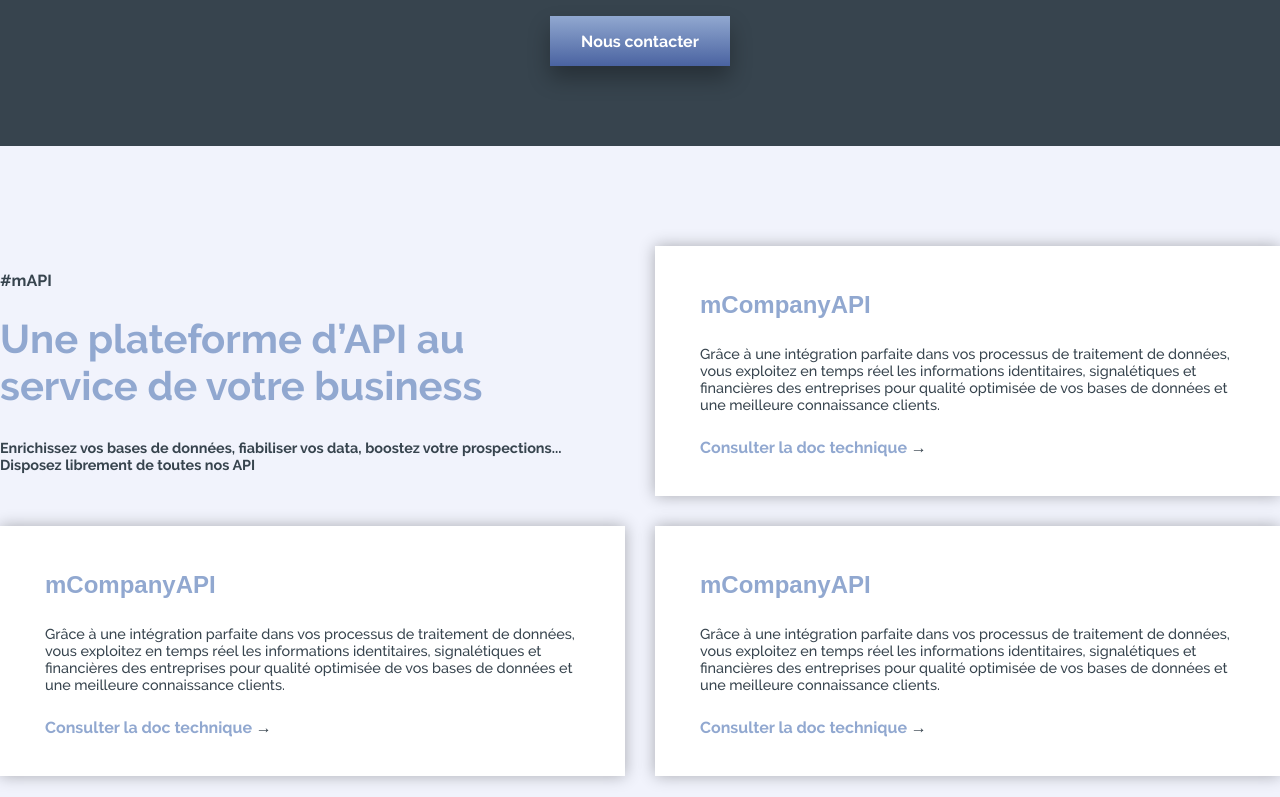
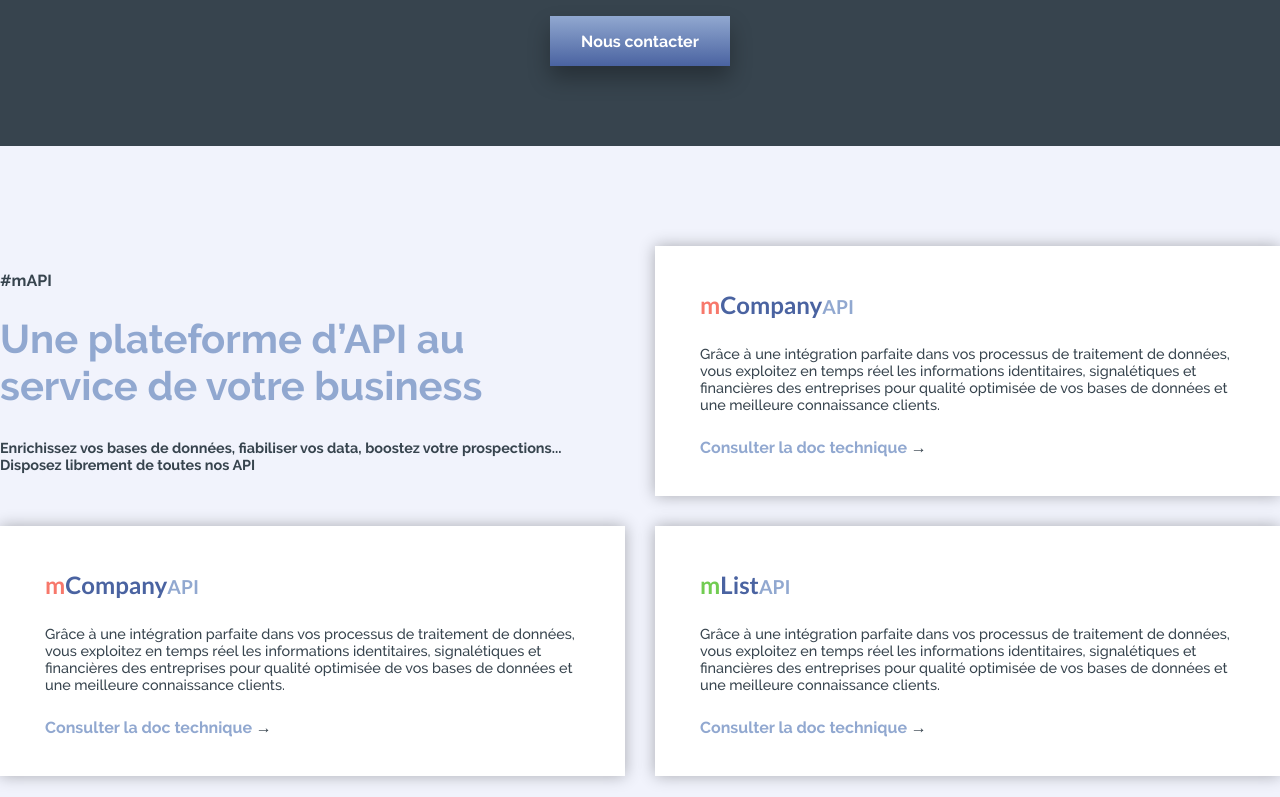
Before and after one commit to ibazhenka/manageo, a plain HTML site: page index.html in a window 1280 px wide. Shown: the part 2553-3350 px from the top of the page. Drawn offline with nearby package versions, Linux system fonts and the light colour scheme.

Commit message:
fixed title of api items and fixet font of chiffers-item subtitle

```diff
--- a/css/typography.css
+++ b/css/typography.css
@@ -32,6 +32,12 @@
     src: url(../fonts/Raleway-Regular.ttf);
     line-height: 1.2;
     font-weight: 300;
+}
+@font-face{
+    font-family: "Lato Bold";
+    src: url(../fonts/Lato-Bold.ttf);
+    line-height: 1.2;
+    font-weight: 700;
 }
 
 .t-quest-conact-header {
@@ -149,9 +155,10 @@
 .t-title-chiffres{
     width: 200px;
     font-size: 1em;
-    font-family: "Raleway Bold", sans-serif;
+    font-family: "Raleway SemiBold", sans-serif;
     color: rgb(255, 255, 255);
 }
+
 .t-title-contact{
     font-size: 2.5em;
     font-family: "Raleway SemiBold", sans-serif;
@@ -184,10 +191,19 @@
 
 .t-title-api{
     font-size: 1.5em;
-    font-family: 'Raleway', sans-serif;
+    font-family: "Lato Bold", sans-serif;
+    color: rgb(74, 99, 161);
+    line-height: 1.2;
+}
+.t-red{
+    color: rgb(247, 120, 107);
+}
+.t-green{
+    color: rgb(113, 204, 81);
+}
+.t-api{
+    font-size: 0.8em;
     color: rgb(145, 168, 208);
-    font-weight: bold;
-    line-height: 1.2;
 }
 .t-subtitle-api{
     font-size: 0.9em;
--- a/index.html
+++ b/index.html
@@ -225,19 +225,19 @@
                     <div class="t-subtitle-api" style="margin-top: 30px">Enrichissez vos bases de données, fiabiliser vos data, boostez votre prospections... Disposez librement de toutes nos API</div>
                 </div>
                 <div class="api-item">
-                    <div class="t-title-api">mCompanyAPI</div>
+                    <div class="t-title-api"><span class="t-red">m</span>Company<span class="t-api">API</span></div>
                     <div class="t-txt-api api-txt">Grâce à une intégration parfaite dans vos processus de traitement de données, vous exploitez en temps réel les informations identitaires, signalétiques et financières des entreprises pour qualité optimisée de vos bases de données et une meilleure connaissance clients.</div>
                     <div class="t-txt-arrow api-arrow">Consulter la doc technique <span class="t-arrow-dark"> → </span></div>
                 </div>
             </div>
             <div class="row-api second-row-api">
                 <div class="api-item">
-                    <div class="t-title-api">mCompanyAPI</div>
+                    <div class="t-title-api"><span class="t-red">m</span>Company<span class="t-api">API</span></div>
                     <div class="t-txt-api api-txt">Grâce à une intégration parfaite dans vos processus de traitement de données, vous exploitez en temps réel les informations identitaires, signalétiques et financières des entreprises pour qualité optimisée de vos bases de données et une meilleure connaissance clients.</div>
                     <div class="t-txt-arrow api-arrow">Consulter la doc technique <span class="t-arrow-dark"> → </span></div>
                 </div>
                 <div class="api-item">
-                    <div class="t-title-api">mCompanyAPI</div>
+                    <div class="t-title-api"><span class="t-green">m</span>List<span class="t-api">API</span></div>
                     <div class="t-txt-api api-txt">Grâce à une intégration parfaite dans vos processus de traitement de données, vous exploitez en temps réel les informations identitaires, signalétiques et financières des entreprises pour qualité optimisée de vos bases de données et une meilleure connaissance clients.</div>
                     <div class="t-txt-arrow api-arrow">Consulter la doc technique <span class="t-arrow-dark"> → </span></div>
                 </div>
```
Also changed, not shown: fonts/Lato-Bold.ttf (added).
